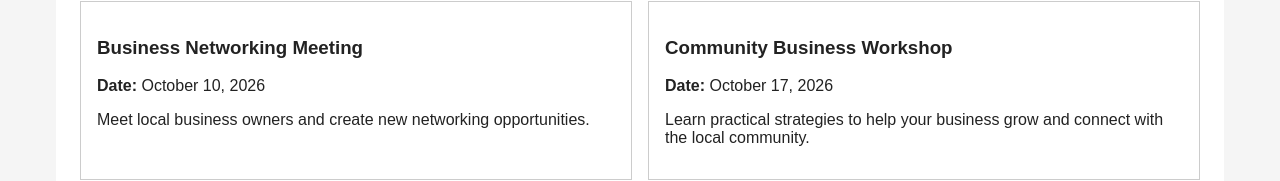
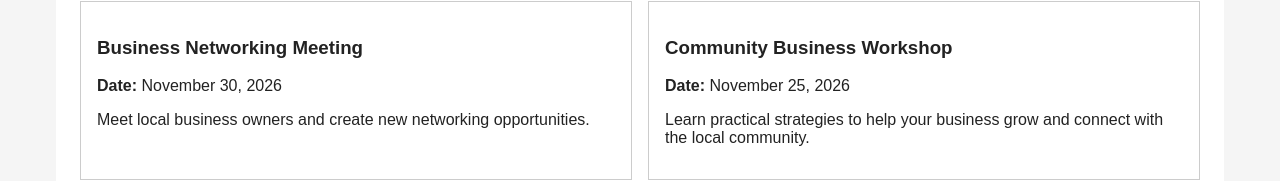
Before and after one commit to Ger-coder-ui/wdd231, a plain HTML site: page chamber/index.html in a window 1280 px wide. Shown: the part 654-835 px from the top of the page. Drawn offline with Linux system fonts and the light colour scheme; no server answers.

Commit message:
chamber home

```diff
--- a/chamber/index.html
+++ b/chamber/index.html
@@ -73,7 +73,7 @@
 
     <article class="event-card">
       <h3>Business Networking Meeting</h3>
-      <p><strong>Date:</strong> October 10, 2026</p>
+      <p><strong>Date:</strong> November 30, 2026</p>
       <p>
         Meet local business owners and create new
         networking opportunities.
@@ -82,7 +82,7 @@
 
     <article class="event-card">
       <h3>Community Business Workshop</h3>
-      <p><strong>Date:</strong> October 17, 2026</p>
+      <p><strong>Date:</strong> November 25, 2026</p>
       <p>
         Learn practical strategies to help your business
         grow and connect with the local community.
```
